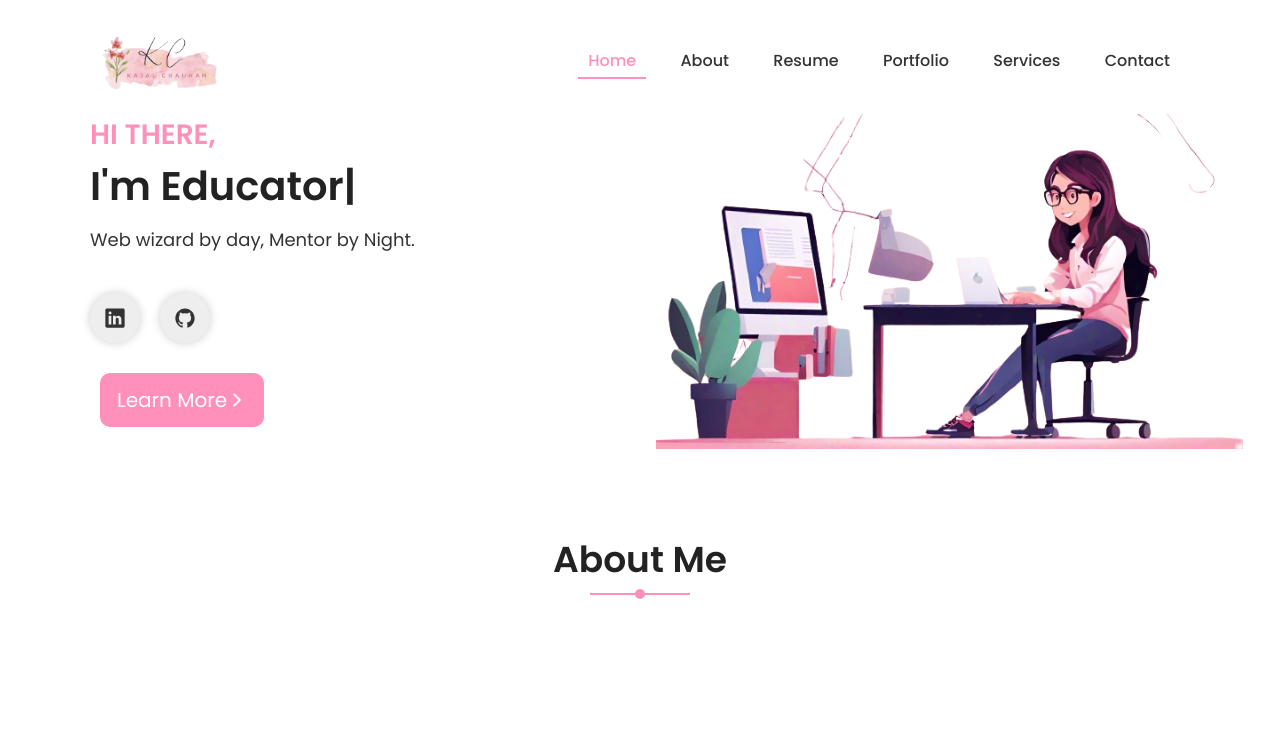
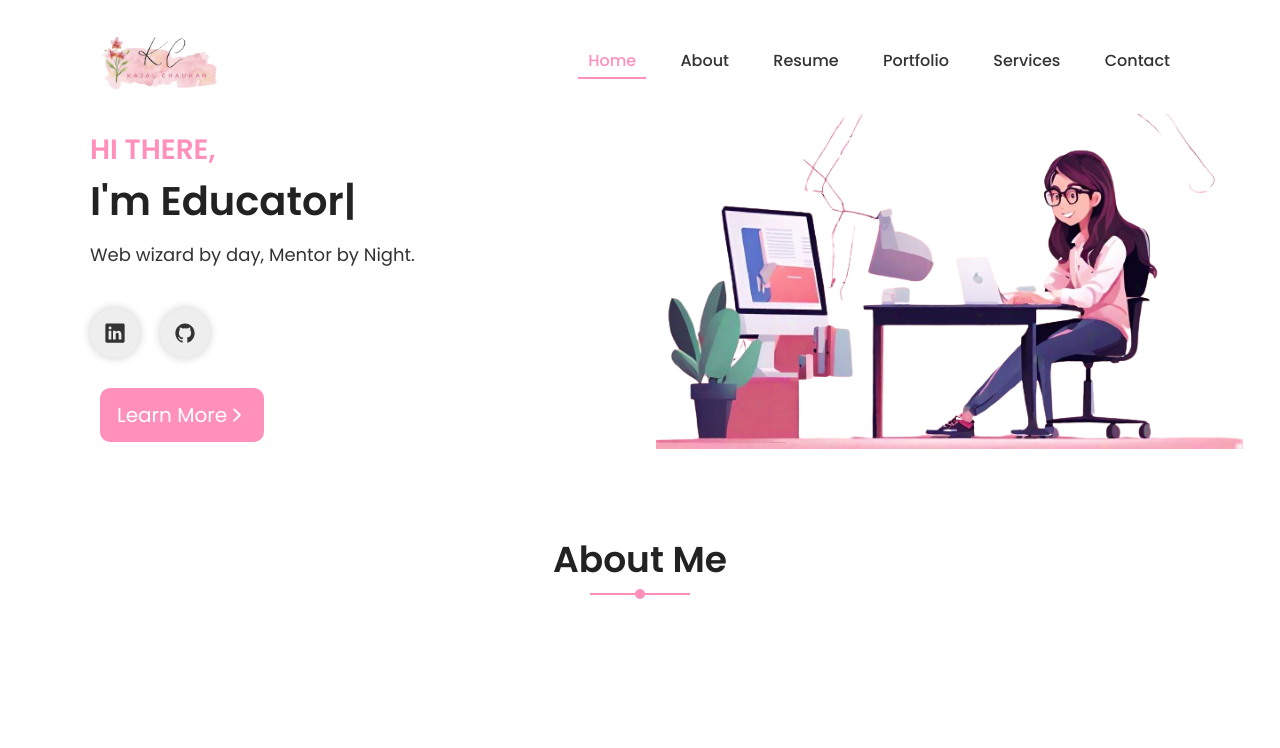
Before and after one commit to Kajallchauhan/portfolio-website, a plain HTML site: page index.html in a window 1280 px wide. Shown: the top 748 px of the page. Drawn offline with nearby package versions, Linux system fonts and the light colour scheme.

Commit message:
Update index.html

```diff
--- a/index.html
+++ b/index.html
@@ -51,7 +51,7 @@
     <main>
     <!-- Hero Section -->
         <section class="hero section" id="hero">
-            <div class=".hero_container container grid">
+            <div class="hero_container container grid">
                 <div class="hero_content">
                     <h4>Hi there, </h4>
                     <h1>I'm
```
